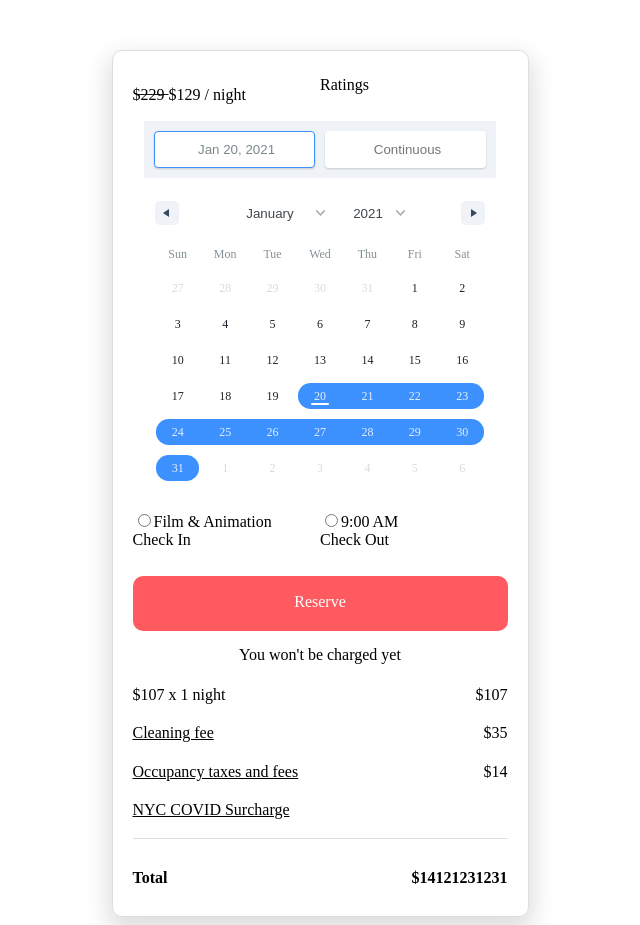
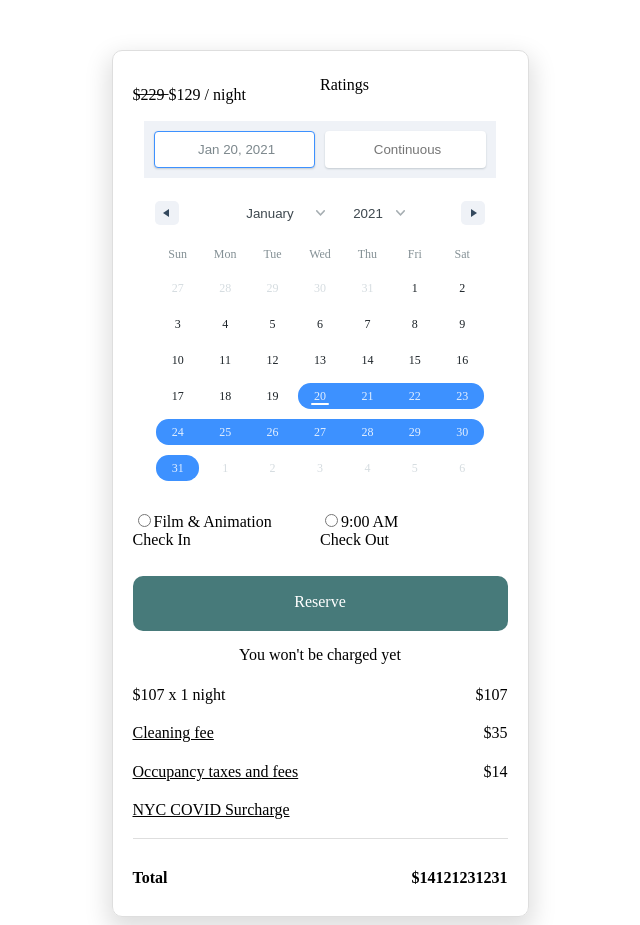
Before and after one commit to GrayMatterLab/coworking-schedule-module, a React app: page / in a window 1280 px wide. Shown: the whole page, without its empty margins (320-960 px from the left). Built offline with nearby package versions, Linux system fonts and the light colour scheme; the HTML template or start-up script is replaced by a standard one.

Commit message:
Adjusted Reserve Button background color and hover

```diff
--- a/client/src/styled-components.js
+++ b/client/src/styled-components.js
@@ -72,7 +72,7 @@ export const ReserveButton = styled.section`
   grid-row-start: 6;
   grid-row-end: 7;
   border-radius: 10px;
-  background-color: #FF5A5F;
+  background-color: #477a7a;
   font-family: "Airbnb Cereal App";
   font-weight: medium;
   text-align: center;
@@ -80,7 +80,7 @@ export const ReserveButton = styled.section`
   padding-top: 17px;
   padding-bottom: 20px;
   &:hover{
-    background: #e44e7e;
+    background: #4f8c8c;
   }
 `;
 
```
